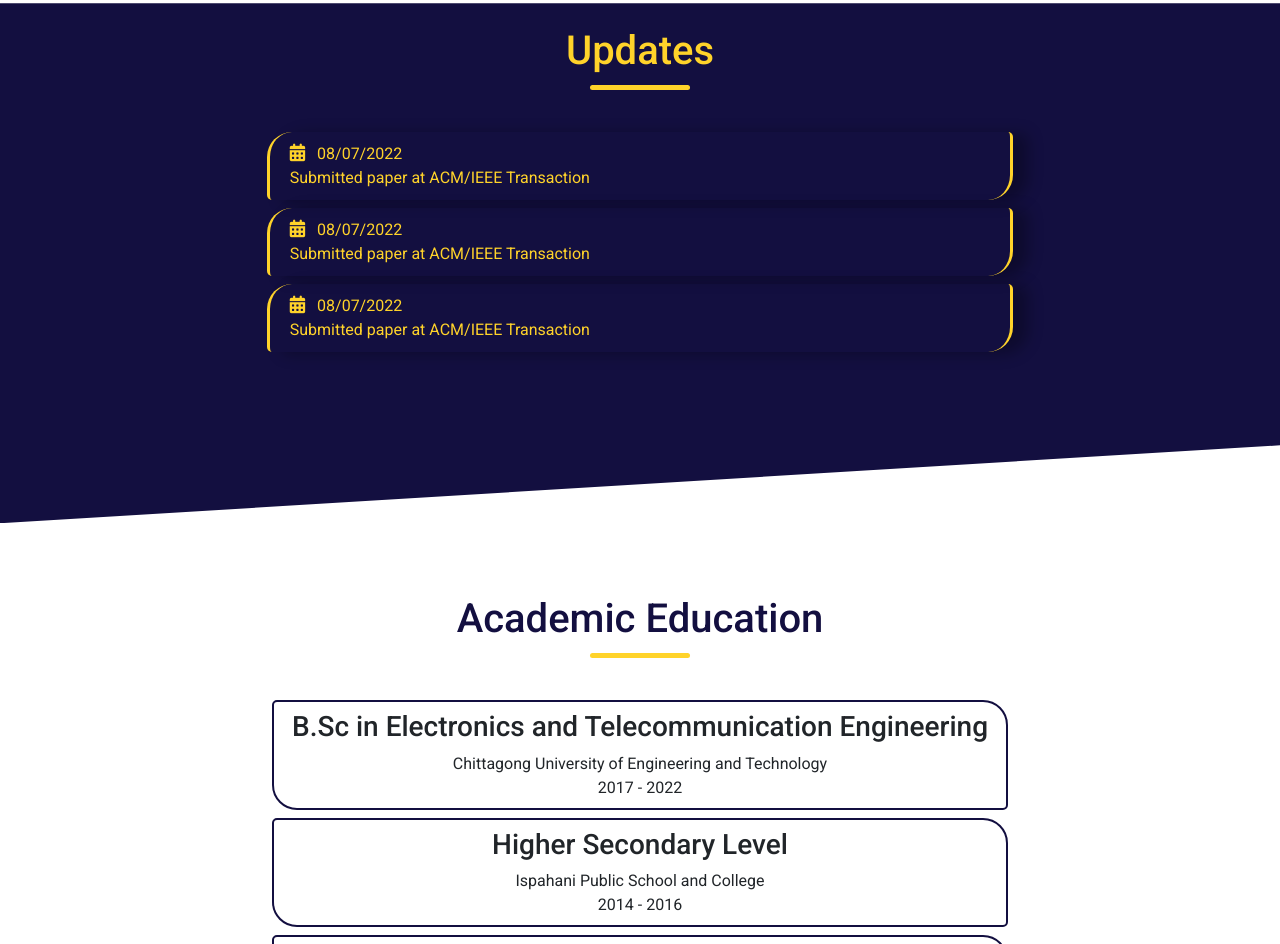
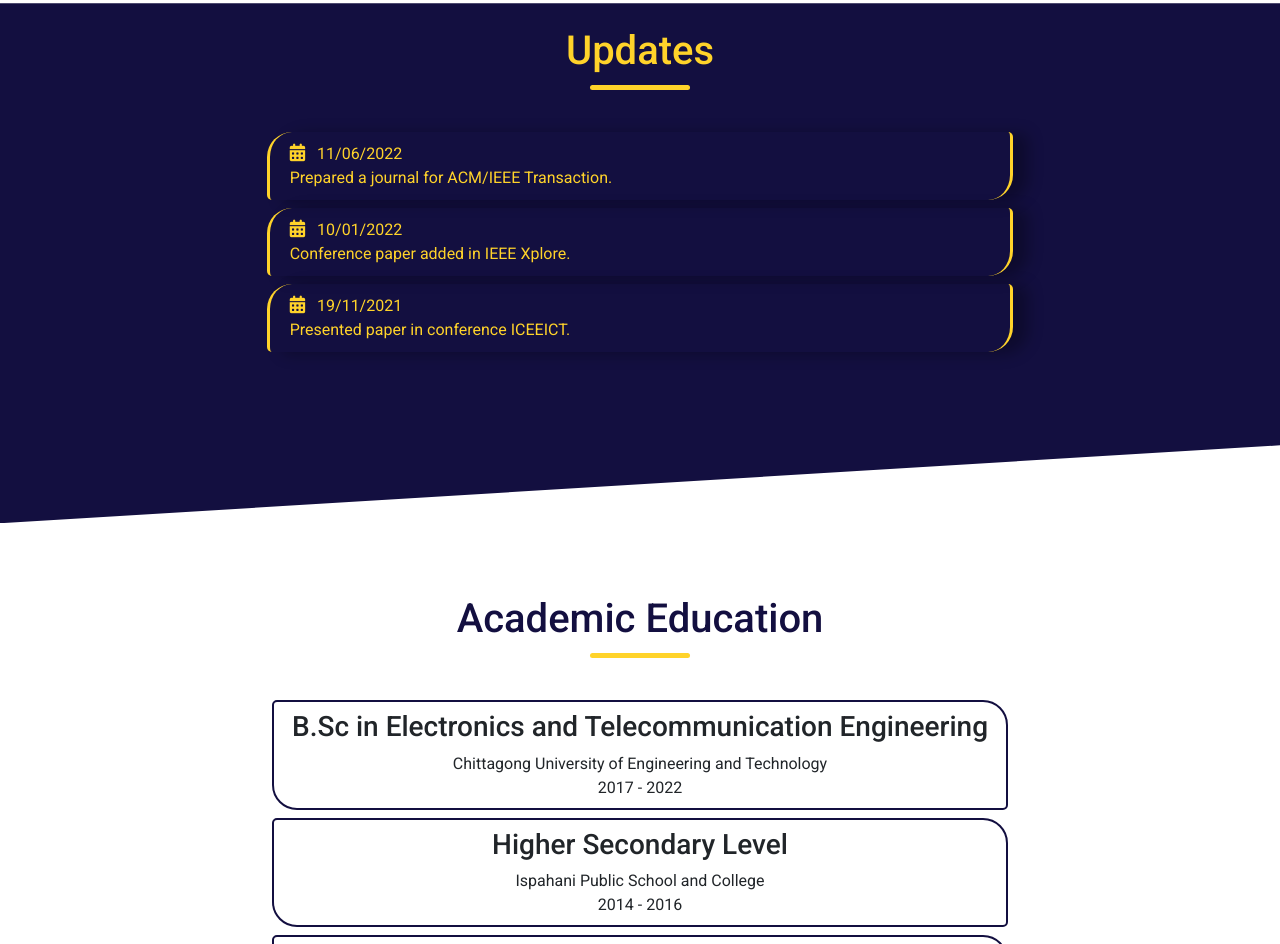
Before and after one commit to sabbir-ahmed12/portfolio, a plain HTML site: page index.html in a window 1280 px wide. Shown: the part 1127-2071 px from the top of the page. Drawn offline with nearby package versions, Linux system fonts and the light colour scheme; a web font is replaced by a local one.

Commit message:
Updated the update contents.

```diff
--- a/index.html
+++ b/index.html
@@ -156,18 +156,18 @@
         <h1 class="section-header">Updates</h1>
         <div class="col-md-7 update-event mb-2">
           <i class="fa-solid fa-calendar-days me-2"></i>
-          <date>08/07/2022</date>
-          <p>Submitted paper at ACM/IEEE Transaction</p>
+          <date>11/06/2022</date>
+          <p>Prepared a journal for ACM/IEEE Transaction.</p>
         </div>
         <div class="col-md-7 update-event mb-2">
           <i class="fa-solid fa-calendar-days me-2"></i>
-          <date>08/07/2022</date>
-          <p>Submitted paper at ACM/IEEE Transaction</p>
+          <date>10/01/2022</date>
+          <p>Conference paper added in IEEE Xplore.</p>
         </div>
         <div class="col-md-7 update-event mb-2">
           <i class="fa-solid fa-calendar-days me-2"></i>
-          <date>08/07/2022</date>
-          <p>Submitted paper at ACM/IEEE Transaction</p>
+          <date>19/11/2021</date>
+          <p>Presented paper in conference ICEEICT.</p>
         </div>
       </div>
     </section>
```
